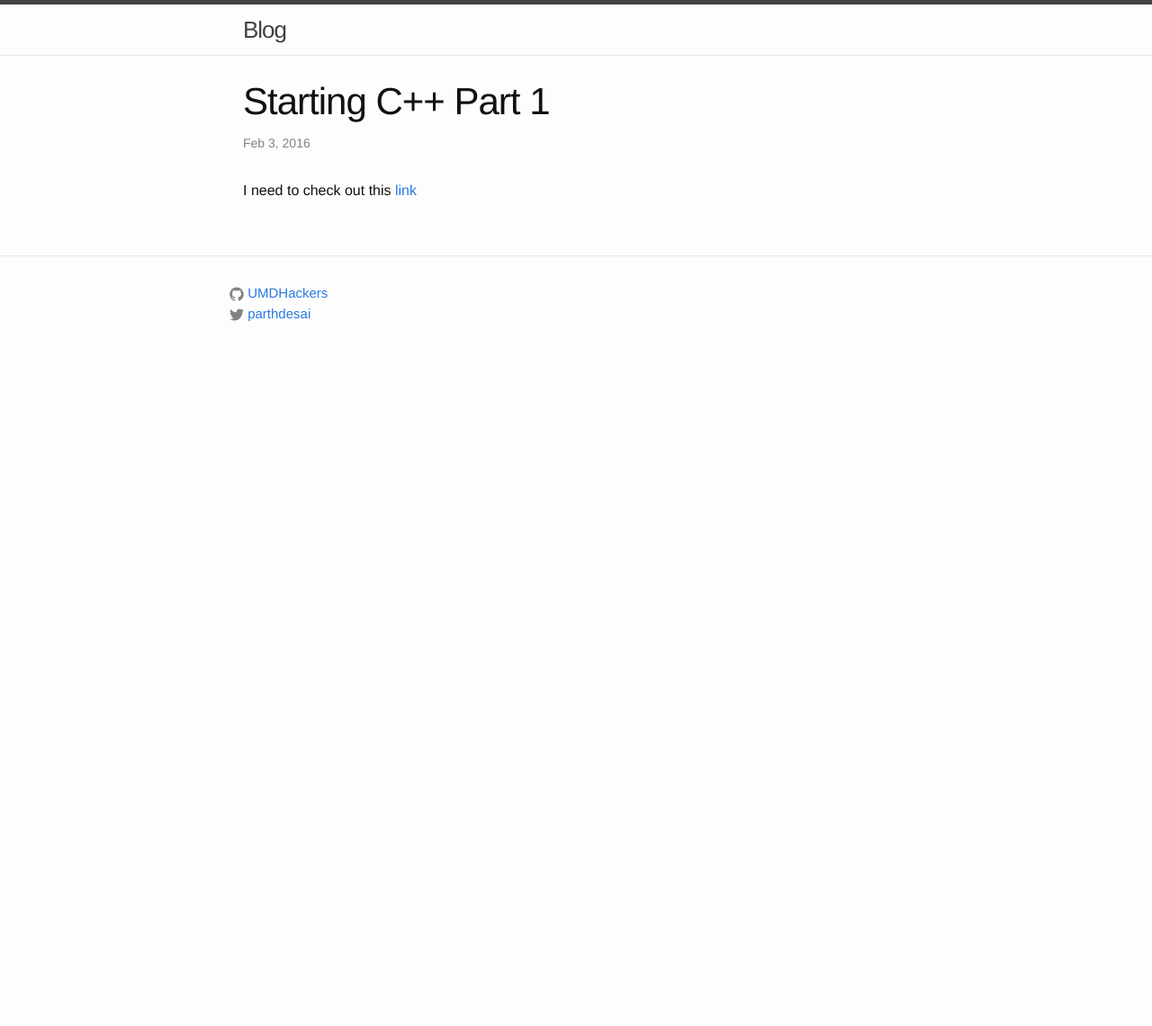
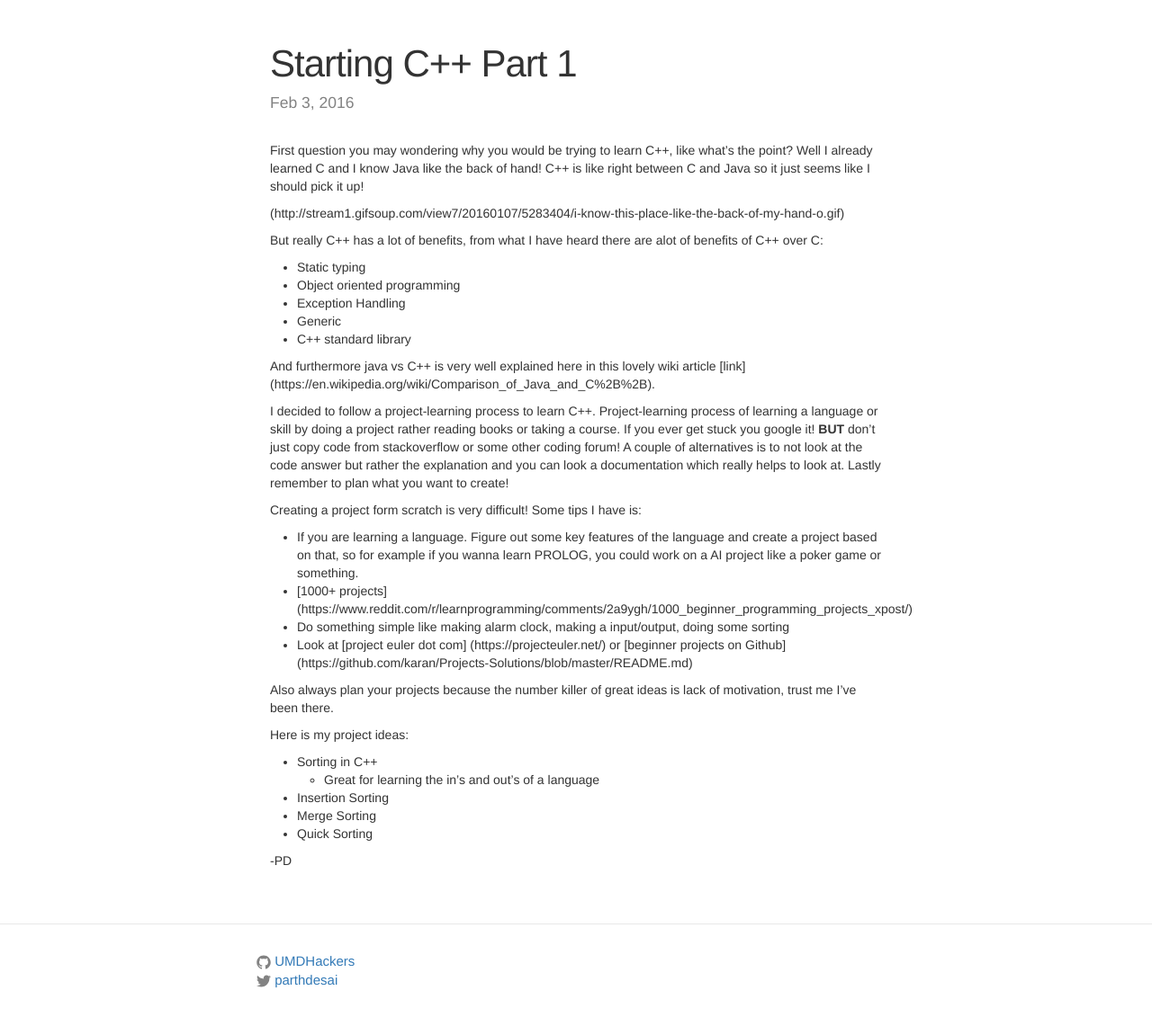
Before and after one commit to UMDHackers/personal-blog, a Jekyll site: the page built from _posts/2016-05-18-working-with-C++.markdown, in a window 1280 px wide. Shown: the whole page at 90% size. Built offline with Jekyll 4.4.1, drawn with Linux system fonts in a browser that asks for light colours; before the commit the page ends 900 px from its top, so only the background shows below that.

Commit message:
Learning C++

```diff
--- a/_includes/head.html
+++ b/_includes/head.html
@@ -9,4 +9,6 @@
   <link rel="stylesheet" href="{{ "/css/main.css" | prepend: site.baseurl }}">
   <link rel="canonical" href="{{ page.url | replace:'index.html','' | prepend: site.baseurl | prepend: site.url }}">
   <link rel="alternate" type="application/rss+xml" title="{{ site.title }}" href="{{ "/feed.xml" | prepend: site.baseurl | prepend: site.url }}">
+  <link href="https://maxcdn.bootstrapcdn.com/bootstrap/3.3.6/css/bootstrap.min.css" rel="stylesheet" integrity="sha384-1q8mTJOASx8j1Au+a5WDVnPi2lkFfwwEAa8hDDdjZlpLegxhjVME1fgjWPGmkzs7" crossorigin="anonymous">
+  <script src="https://maxcdn.bootstrapcdn.com/bootstrap/3.3.6/js/bootstrap.min.js" integrity="sha384-0mSbJDEHialfmuBBQP6A4Qrprq5OVfW37PRR3j5ELqxss1yVqOtnepnHVP9aJ7xS" crossorigin="anonymous"></script>
 </head>
--- a/_includes/header.html
+++ b/_includes/header.html
@@ -1,9 +1,9 @@
-<header class="site-header">
+<!-- <header class="site-header">
 
   <div class="wrapper">
 
     <a class="site-title" href="{{ site.baseurl }}/">{{ site.title }}</a>
-
+    <!--
     <nav class="site-nav">
       <a href="#" class="menu-icon">
         <svg viewBox="0 0 18 15">
@@ -13,15 +13,16 @@
         </svg>
       </a>
 
-      <!--<div class="trigger">
+      <div class="trigger">
         {% for my_page in site.pages %}
           {% if my_page.title %}
           <a class="page-link" href="{{ my_page.url | prepend: site.baseurl }}">{{ my_page.title }}</a>
           {% endif %}
         {% endfor %}
-      </div> -->
-    </nav>
-
+      </div>
+    </nav> -->
+<!--
   </div>
 
 </header>
+-->
--- a/_posts/2016-02-03-working-with-C++.markdown
+++ /dev/null
@@ -1,7 +0,0 @@
----
-layout: post
-title:  "Starting C++ Part 1"
-date:   2016-02-03 10:00:00 -0500
----
-
-I need to check out this [link](https://www3.ntu.edu.sg/home/ehchua/programming/howto/Cygwin_HowTo.html#cygwin)
--- /dev/null
+++ b/_posts/2016-05-18-working-with-C++.markdown
@@ -0,0 +1,38 @@
+---
+layout: post
+title:  "Starting C++ Part 1"
+date:   2016-02-03 10:00:00 -0500
+---
+
+First question you may wondering why you would be trying to learn C++, like what's the point? Well I already learned C and I know Java like the back of hand! C++ is like right between C and Java so it just seems like I should pick it up!
+
+(http://stream1.gifsoup.com/view7/20160107/5283404/i-know-this-place-like-the-back-of-my-hand-o.gif)
+
+But really C++ has a lot of benefits, from what I have heard there are alot of benefits of C++ over C:
+ * Static typing
+ * Object oriented programming
+ * Exception Handling
+ * Generic
+ * C++ standard library
+
+And furthermore java vs C++ is very well explained here in this lovely wiki article [link] (https://en.wikipedia.org/wiki/Comparison_of_Java_and_C%2B%2B).
+
+I decided to follow a project-learning process to learn C++. Project-learning process of learning a language or skill by doing a project rather reading books or taking a course. If you ever get stuck you google it! **BUT** don't just copy code from stackoverflow or some other coding forum! A couple of alternatives is to not look at the code answer but rather the explanation and you can look a documentation which really helps to look at. Lastly remember to plan what you want to create!
+
+Creating a project form scratch is very difficult! Some tips I have is:
+  * If you are learning a language. Figure out some key features of the language and create a project based on that, so for example if you wanna learn PROLOG, you could work on a AI project like a poker game or something.
+  * [1000+ projects] (https://www.reddit.com/r/learnprogramming/comments/2a9ygh/1000_beginner_programming_projects_xpost/)
+  * Do something simple like making alarm clock, making a input/output, doing some sorting
+  * Look at [project euler dot com] (https://projecteuler.net/) or [beginner projects on Github] (https://github.com/karan/Projects-Solutions/blob/master/README.md)
+
+Also always plan your projects because the number killer of great ideas is lack of motivation, trust me I've been there.
+
+Here is my project ideas:
+  * Sorting in C++
+    * Great for learning the in's and out's of a language
+  * Insertion Sorting
+  * Merge Sorting
+  * Quick Sorting
+
+
+-PD
--- a/css/main.scss
+++ b/css/main.scss
@@ -7,7 +7,7 @@
 
 // Our variables
 $base-font-family: "Helvetica Neue", Helvetica, Arial, sans-serif;
-$base-font-size:   16px;
+$base-font-size:   20px;
 $base-font-weight: 400;
 $small-font-size:  $base-font-size * 0.875;
 $base-line-height: 1.5;
--- a/index.html
+++ b/index.html
@@ -4,17 +4,17 @@ layout: default
 
 <div class="home">
 
-  <h1 class="page-heading">Posts</h1>
+  <!--<h1 class="page-heading">Posts</h1>-->
 
   <ul class="post-list">
     {% for post in site.posts %}
       <li>
-        <span class="post-meta">{{ post.date | date: "%b %-d, %Y" }}</span>
 
         <h2>
           <a class="post-link" href="{{ post.url | prepend: site.baseurl }}">{{ post.title }}</a>
         </h2>
-
+        <span class="post-meta">{{ post.date | date: "%b %-d, %Y" }}</span>
+        <hr>
         <!--<p>{{ post.excerpt }}</p>-->
       </li>
     {% endfor %}
```
